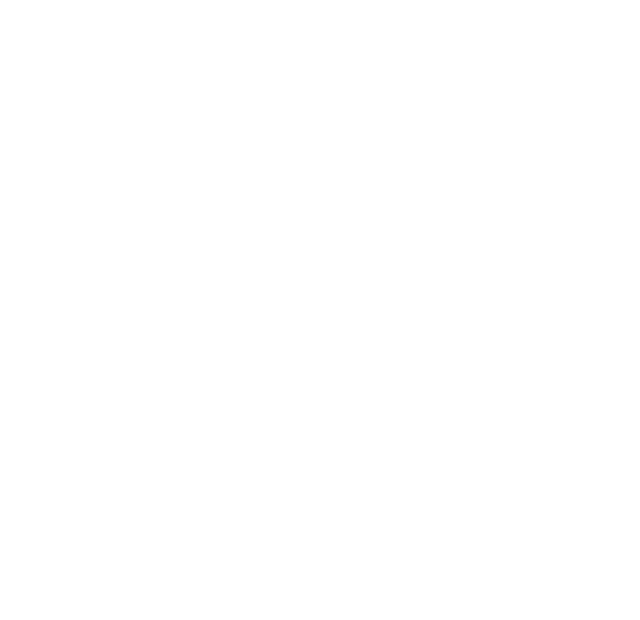
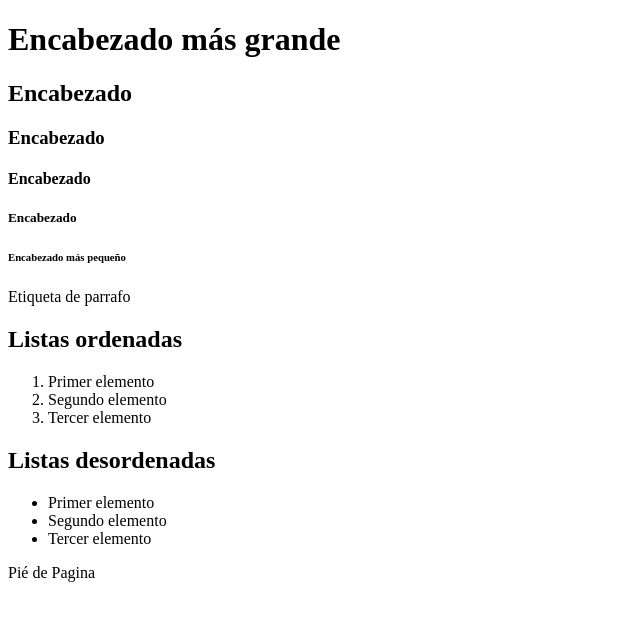
Before and after one commit to Lawitadelimon/Lawitadelimon.github.io, a plain HTML site: page js/contact.html in a window 1280 px wide. Shown: the whole page, without its empty margins (0-640 px from the left). Drawn offline with Linux system fonts and the light colour scheme.

Commit message:
Fundamentos de html

```diff
--- a/js/contact.html
+++ b/js/contact.html
@@ -0,0 +1,44 @@
+<!DOCTYPE html>
+<html lang="es">
+<head>
+    <meta charset="UTF-8">
+    <meta http-equiv="X-UA-Compatible" content="IE=edge">
+    <meta name="viewport" content="width=device-width, initial-scale=1.0">
+    <title>Document</title>
+</head>
+<body>
+    <!-- <div id="main"> -->
+        <!-- Contenido Principal -->
+    <!-- </div> -->
+    <!-- <div id="fooder"> -->
+        <!-- Pie de Pagina -->
+    <!-- </div> -->
+    <header>
+       <h1>Encabezado más grande</h1>
+       <h2>Encabezado</h2>
+       <h3>Encabezado</h3>
+       <h4>Encabezado</h4>
+       <h5>Encabezado</h5>
+       <h6>Encabezado más pequeño</h6>
+    </header>
+    <main>
+        <p>Etiqueta de parrafo</p>
+        <h2>Listas ordenadas</h2>
+        <ol>
+            <li>Primer elemento</li>
+            <li>Segundo elemento</li>
+            <li>Tercer elemento</li>
+        </ol>
+        <h2>Listas desordenadas</h2>
+        <ul>
+            <li>Primer elemento</li>
+            <li>Segundo elemento</li>
+            <li>Tercer elemento</li>
+        </ul>
+    </main>
+    <footer>
+        Pié de Pagina
+    </footer>
+</body>
+
+</html>
```
Also changed, not shown: index.html (+6 -1 lines).
